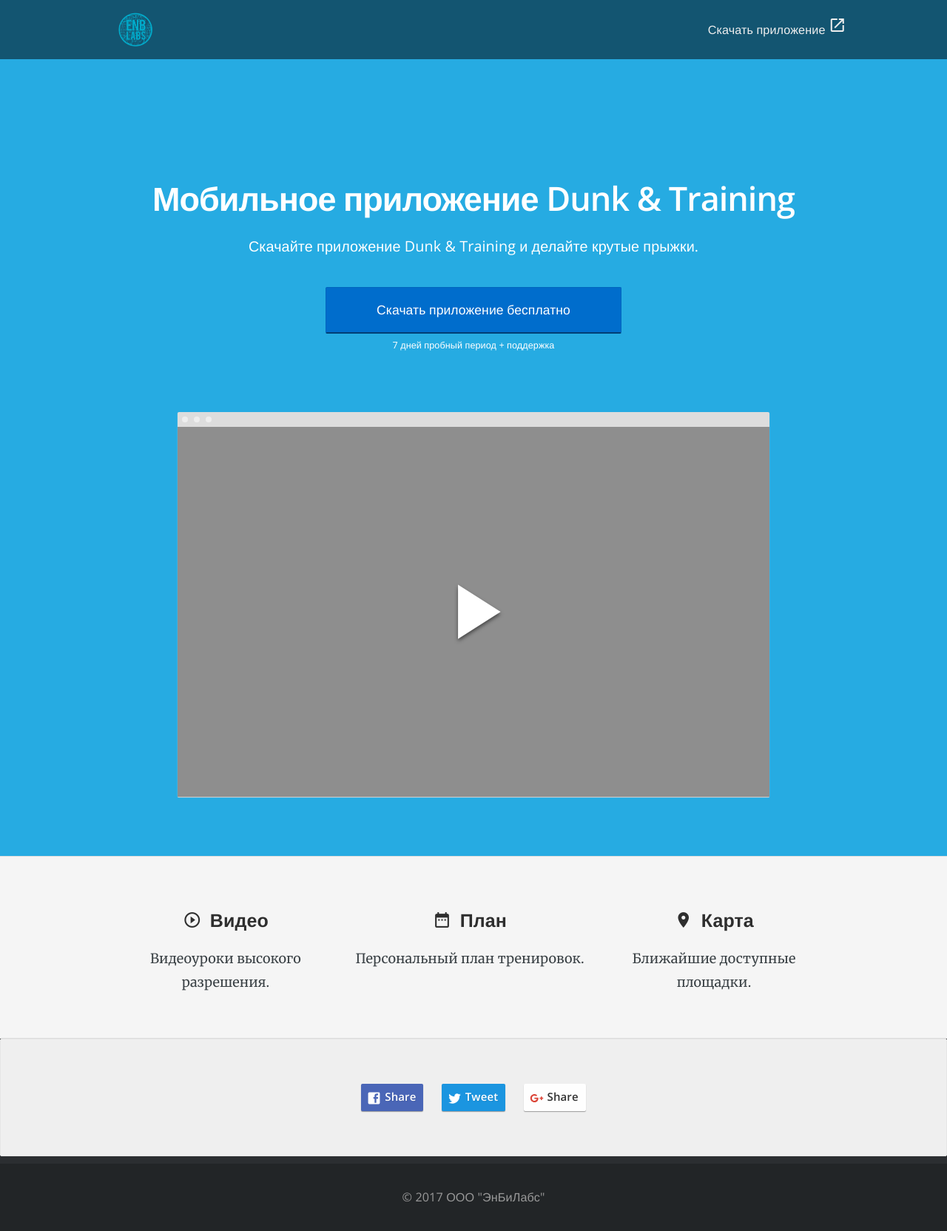
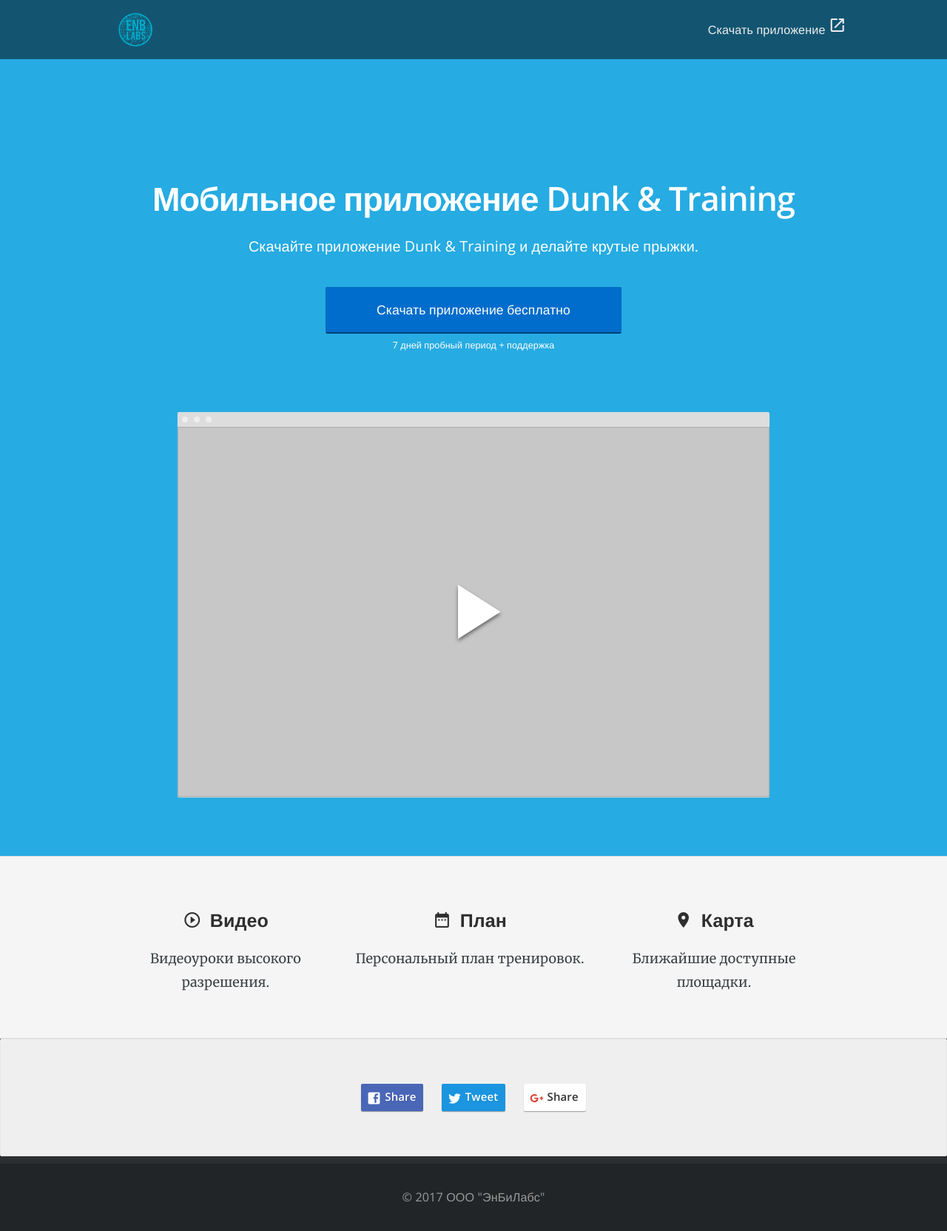
Before and after one commit to RakhimyanTim/danking-training.github.io, a Jekyll site: the page built from pages/index.html, in a window 1280 px wide. Shown: the whole page at 74% size. Built offline with Jekyll 4.4.1, drawn with Linux system fonts in a browser that asks for light colours; nearby versions of some CDN libraries.

Commit message:
Update index.html

```diff
--- a/pages/index.html
+++ b/pages/index.html
@@ -18,7 +18,7 @@
 
 			<div class="video screenshot">
 				<div class="force-ratio">
-					<img height="520" width="800" class="main" src="/img/home/hydra.jpg" srcset="/img/home/hydra.jpg 800w, /img/home/hydra@2x.jpg 1600w" alt="Editable Hydra">
+					<img height="520" width="800" class="main">
 					<a href="https://www.youtube.com/embed/86gRK2C8NM4" target="_blank" class="play"><i class="material-icons">play_arrow</i></a>
 				</div>
 			</div>
```
